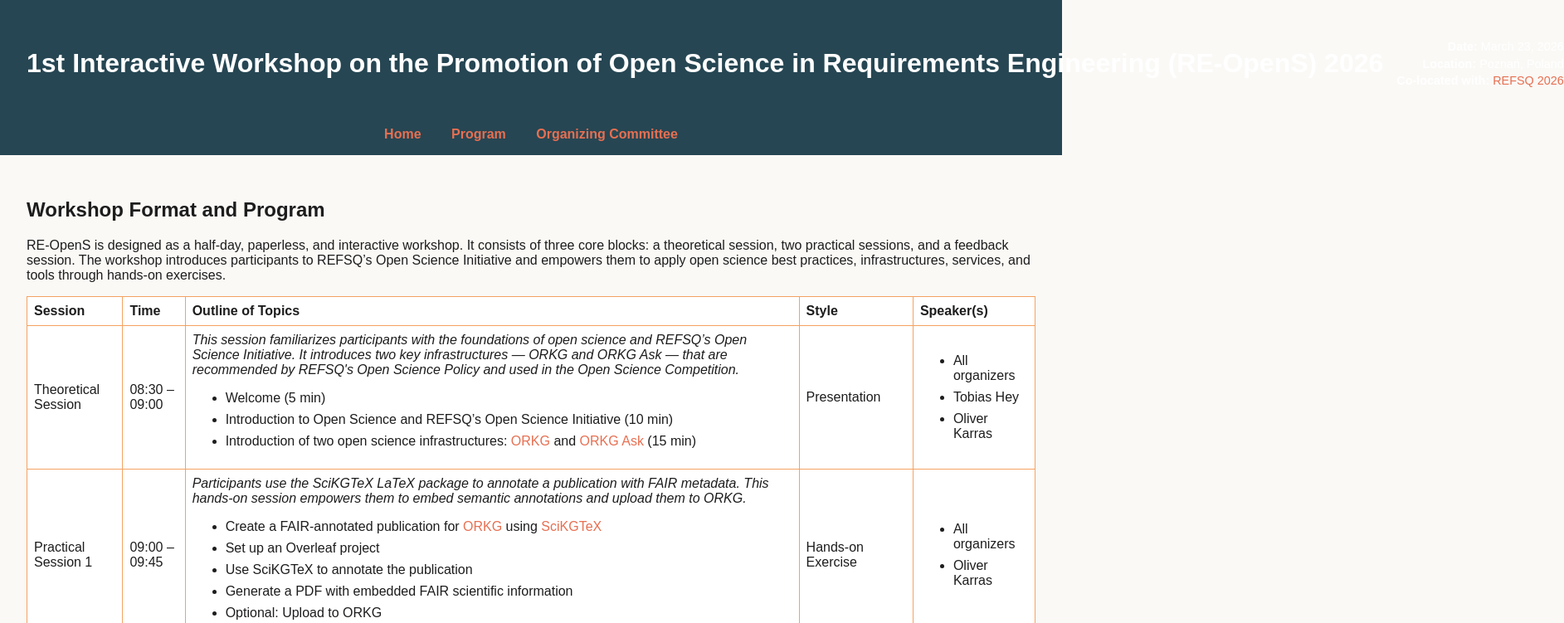
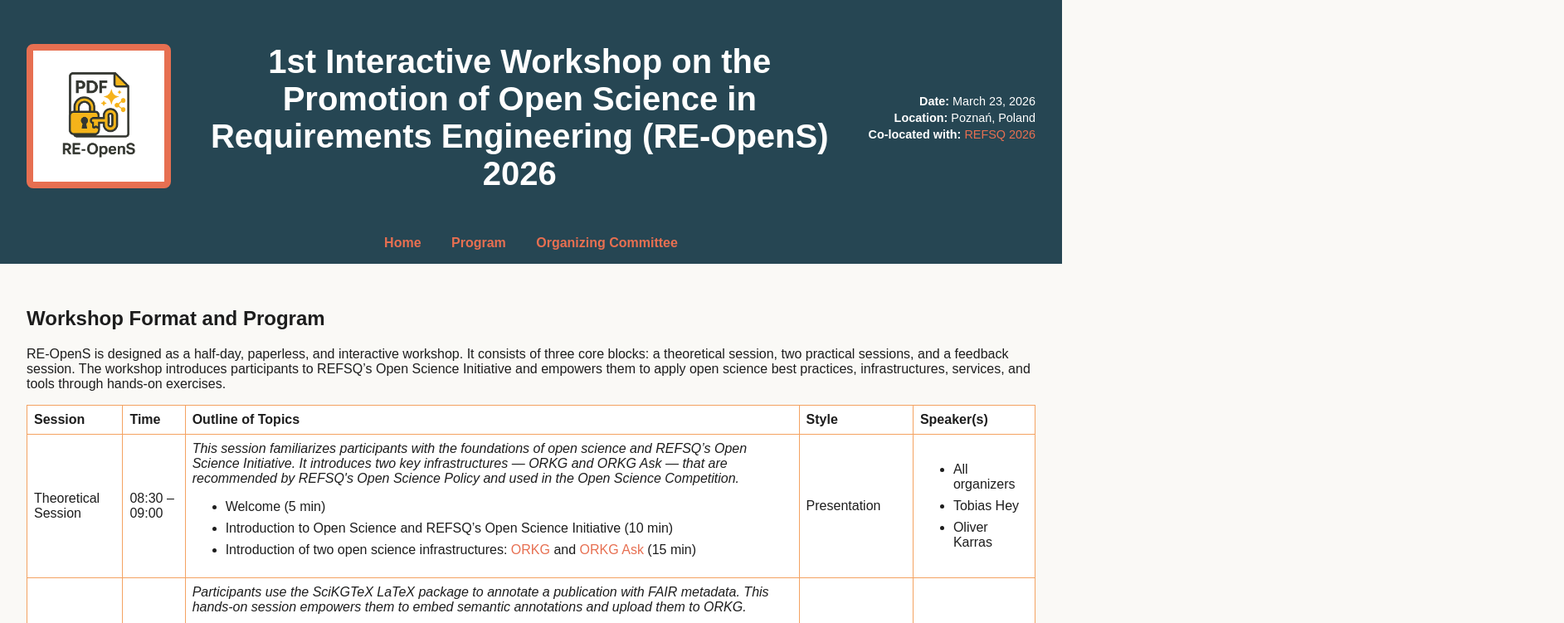
Before and after one commit to re-opens/ws-2026, a plain HTML site: page program.html in a window 1280 px wide. Shown: the top 751 px of the page at 83% size, 1885 px wide, since content can reach past the window. Drawn offline with Linux system fonts and the light colour scheme.

Commit message:
Update program.html

```diff
--- a/program.html
+++ b/program.html
@@ -9,12 +9,17 @@
 <header>
   <div class="header-container">
     <div class="header-left">
+      <img src="images/re-opens-logo-w.png" alt="RE-OpenS Logo" class="logo">
+    </div>
+    <div class="header-center">
       <h1>1st Interactive Workshop on the Promotion of Open Science in Requirements Engineering (RE-OpenS) 2026</h1>
     </div>
     <div class="header-right">
-      <p><strong>Date:</strong> March 23, 2026<br>
-         <strong>Location:</strong> Poznań, Poland<br>
-         <strong>Co-located with: </strong><a href="https://2026.refsq.org/" target="_blank">REFSQ 2026</a></p>
+      <p>
+        <strong>Date:</strong> March 23, 2026<br>
+        <strong>Location:</strong> Poznań, Poland<br>
+        <strong>Co-located with:</strong> <a href="https://2026.refsq.org/" target="_blank">REFSQ 2026</a>
+      </p>
     </div>
   </div>
   <nav>
@@ -22,7 +27,7 @@
     <a href="program.html">Program</a>
     <a href="committee.html">Organizing Committee</a>
   </nav>
- </header>
+</header>
 <main>
   <section>
     <h2>Workshop Format and Program</h2>
```
